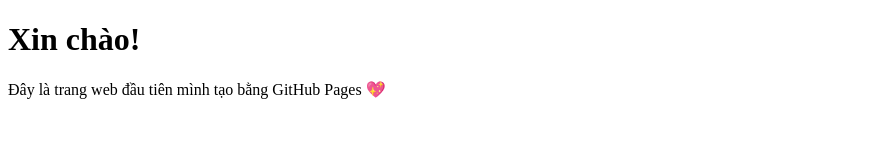
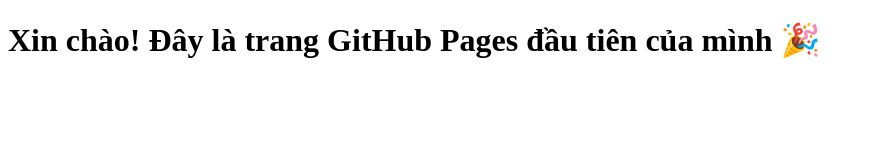
Before and after one commit to HVu1412/ngockhue, a plain HTML site: page index.html in a window 1280 px wide. Shown: the whole page, without its empty margins (0-873 px from the left). Drawn offline with Linux system fonts and the light colour scheme.

Commit message:
Update index.html

```diff
--- a/index.html
+++ b/index.html
@@ -1,10 +1,10 @@
 <!DOCTYPE html>
 <html>
 <head>
-    <title>Trang web đầu tiên của mình</title>
+    <meta charset="UTF-8">
+    <title>Trang web của mình</title>
 </head>
 <body>
-    <h1>Xin chào!</h1>
-    <p>Đây là trang web đầu tiên mình tạo bằng GitHub Pages 💖</p>
+    <h1>Xin chào! Đây là trang GitHub Pages đầu tiên của mình 🎉</h1>
 </body>
 </html>
```
